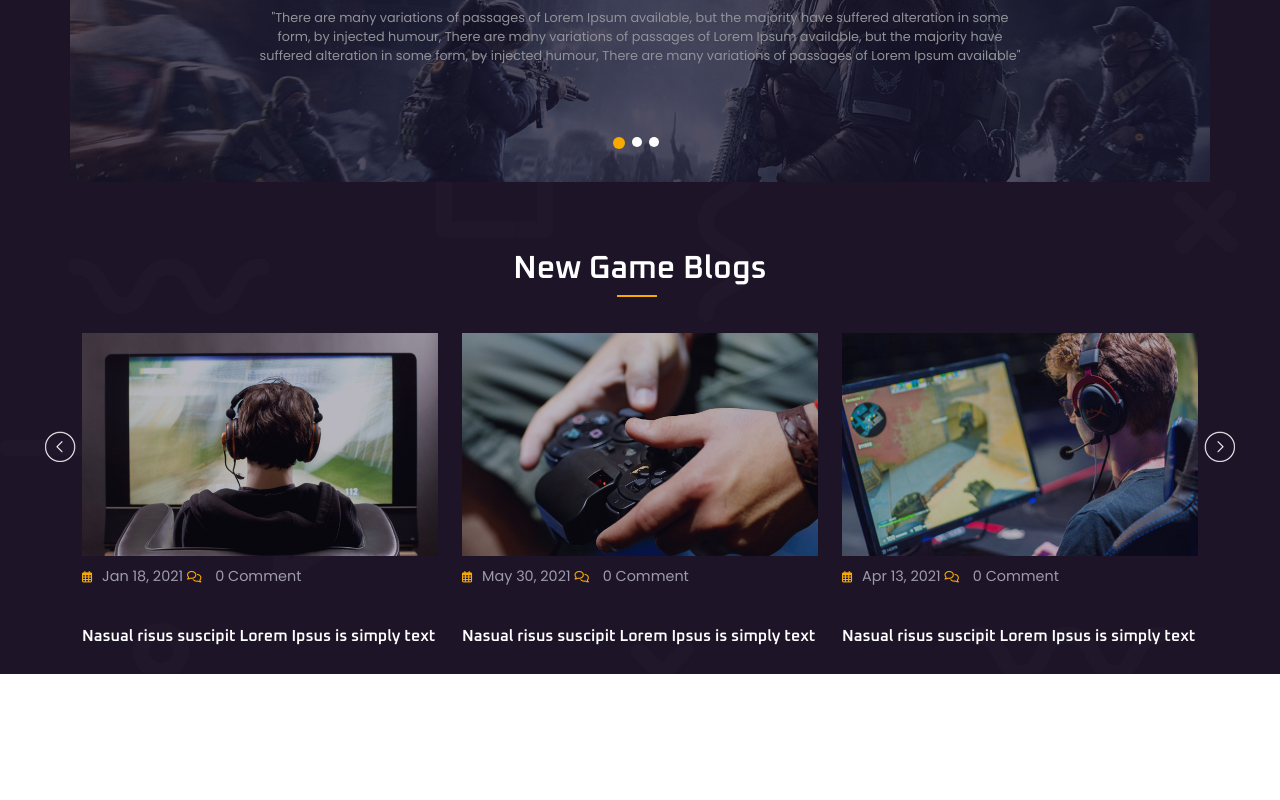
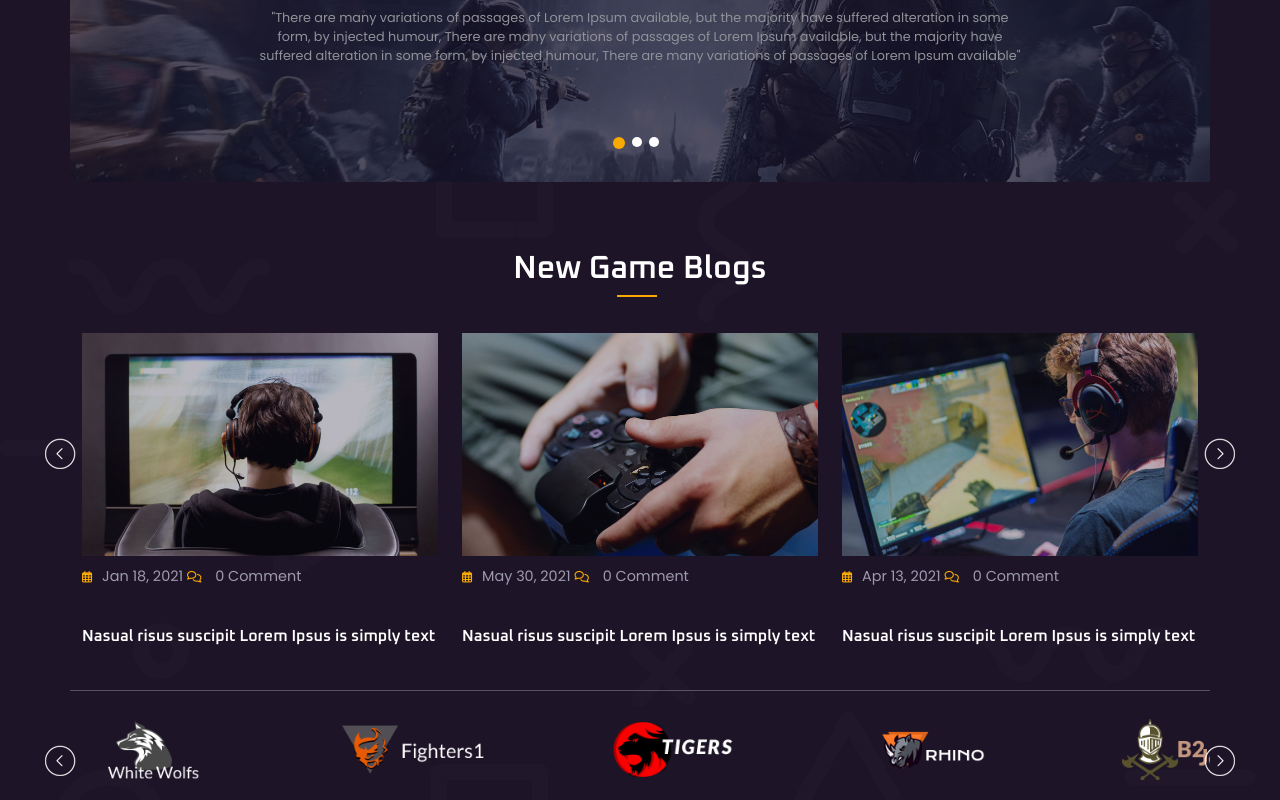
Before and after one commit to MaxPredathor/proj-html-vuejs, a Vue app: page / in a window 1280 px wide. Shown: the part 4001-4801 px from the top of the page. Before the commit the page ends 4675 px from the top, so only its background shows below. Built offline with nearby package versions, Linux system fonts and the light colour scheme.

Commit message:
added last section

```diff
--- a/src/App.vue
+++ b/src/App.vue
@@ -146,7 +146,7 @@
         <div class="dot" :class="{'active-dot': store.slideThreeActive}" @click="scrollQuotes(0, + 2700), switchDotFlags3()"></div>
       </div>
     </section>
-    <section class="container position-relative">
+    <section class="container position-relative pb-3 b-bottom">
       <div class="row mt-5 mb-3 d-flex justify-content-between flex-column align-items-center">
         <h2 class="category">New Game Blogs</h2>
         <div class="small-border position-absolute"></div>
@@ -162,6 +162,16 @@
         <div id="next" class="three" @click="scrollRightBlogs(0, + 440)"></div>
       </div>
     </section>
+    <section class="container position-relative">
+      <div ref="brand" class="row overflow-hidden flex-nowrap mt-2">
+        <BrandCard v-for="item in store.brandImages"
+        :img="item.image"
+        :name="item.name"
+        />
+        <div id="prev" class="three" @click="scrollLeftBrand(0, - 284)"></div>
+        <div id="next" class="three" @click="scrollRightBrand(0, + 284)"></div>
+      </div>
+    </section>
   </main>
 </template>
 
@@ -173,6 +183,7 @@ import VerticalCard from './components/VerticalCard.vue'
 import ProductCard from './components/ProductCard.vue'
 import SliderQuotes from './components/SliderQuotes.vue'
 import BlogsCard from './components/BlogsCard.vue'
+import BrandCard from './components/BrandCard.vue'
   export default {
     name: 'App',
     components: {
@@ -182,6 +193,7 @@ import BlogsCard from './components/BlogsCard.vue'
       ProductCard,
       SliderQuotes,
       BlogsCard,
+      BrandCard,
     },
     data(){
       return{
@@ -189,6 +201,9 @@ import BlogsCard from './components/BlogsCard.vue'
         featuredCounter: 4,
         newArrivalCounter:4,
         bestSellersCounter: 4,
+        dealOfTheDayCounter: 4,
+        blogsCounter: 3,
+        brandCounter: 5,
       }
     },
     methods:{
@@ -203,7 +218,38 @@ import BlogsCard from './components/BlogsCard.vue'
           top: x,
           left: y,
           behavior : "smooth"
-      });
+        });
+        if(store.featured){
+            this.featuredCounter--
+            if(this.featuredCounter < 4){
+              this.featuredCounter = store.featuredProducts.length
+              slider.scrollBy({
+                top: 0,
+                left: + 1980,
+                behavior : "smooth"
+              });
+            }
+          }else if(store.newArrival){
+            this.newArrivalCounter--
+            if(this.newArrivalCounter < 4){
+              this.newArrivalCounter = store.newArrivalProducts.length
+              slider.scrollBy({
+                top: 0,
+                left: + 1980,
+                behavior : "smooth"
+              });
+            }
+          }else{
+            this.bestSellersCounter--
+            if(this.bestSellersCounter < 4){
+              this.bestSellersCounter = store.bestSellersProduct
+              slider.scrollBy({
+                top: 0,
+                left: + 1980,
+                behavior : "smooth"
+              });
+            }
+          }
       },
       scrollRight(x, y){
         const slider = this.$refs.slider
@@ -212,37 +258,37 @@ import BlogsCard from './components/BlogsCard.vue'
           left: y,
           behavior : "smooth"
         });
-        // if(store.featured){
-        //   this.featuredCounter++
-        //   if(this.featuredCounter > store.featuredProducts.length){
-        //     this.featuredCounter = 4
-        //     slider.scrollBy({
-        //       top: 0,
-        //       left: - 1980,
-        //       // behavior : "smooth"
-        //     });
-        //   }
-        // }else if(store.newArrival){
-        //   this.newArrivalCounter++
-        //   if(this.newArrivalCounter > store.newArrivalProducts.length){
-        //     this.newArrivalCounter = 4
-        //     slider.scrollBy({
-        //       top: 0,
-        //       left: - 1980,
-        //       // behavior : "smooth"
-        //     });
-        //   }
-        // }else{
-        //   this.bestSellersCounter++
-        //   if(this.bestSellersCounter > store.bestSellersProduct.length){
-        //     this.bestSellersCounter = 4
-        //     slider.scrollBy({
-        //       top: 0,
-        //       left: - 1980,
-        //       // behavior : "smooth"
-        //     });
-        //   }
-        // }
+        if(store.featured){
+          this.featuredCounter++
+          if(this.featuredCounter > store.featuredProducts.length){
+            this.featuredCounter = 4
+            slider.scrollBy({
+              top: 0,
+              left: - 1980,
+              behavior : "smooth"
+            });
+          }
+        }else if(store.newArrival){
+          this.newArrivalCounter++
+          if(this.newArrivalCounter > store.newArrivalProducts.length){
+            this.newArrivalCounter = 4
+            slider.scrollBy({
+              top: 0,
+              left: - 1980,
+              behavior : "smooth"
+            });
+          }
+        }else{
+          this.bestSellersCounter++
+          if(this.bestSellersCounter > store.bestSellersProduct.length){
+            this.bestSellersCounter = 4
+            slider.scrollBy({
+              top: 0,
+              left: - 1980,
+              behavior : "smooth"
+            });
+          }
+        }
       },
       scrollLeft2(x, y){
         const slider = this.$refs.slider2
@@ -251,6 +297,15 @@ import BlogsCard from './components/BlogsCard.vue'
           left: y,
           behavior : "smooth"
       });
+        this.dealOfTheDayCounter--
+        if(this.dealOfTheDayCounter < 4){
+          this.dealOfTheDayCounter = store.bestSellersProduct.length
+          slider.scrollBy({
+            top: 0,
+            left: + 1980,
+            behavior : "smooth"
+          });
+        }
       },
       scrollRight2(x, y){
         const slider = this.$refs.slider2
@@ -259,6 +314,15 @@ import BlogsCard from './components/BlogsCard.vue'
           left: y,
           behavior : "smooth"
         });
+          this.dealOfTheDayCounter++
+          if(this.dealOfTheDayCounter > store.bestSellersProduct.length){
+            this.dealOfTheDayCounter = 4
+            slider.scrollBy({
+              top: 0,
+              left: - 1980,
+              behavior : "smooth"
+            });
+          }
       },
       scrollLeftBlogs(x, y){
         const slider = this.$refs.blogs
@@ -266,7 +330,16 @@ import BlogsCard from './components/BlogsCard.vue'
           top: x,
           left: y,
           behavior : "smooth"
-      });
+        });
+        this.blogsCounter--
+        if(this.blogsCounter < 3){
+          this.blogsCounter = store.gameBlogs.length
+          slider.scrollBy({
+            top: 0,
+            left: + 3100,
+            behavior : "smooth"
+          });
+        }
       },
       scrollRightBlogs(x, y){
         const slider = this.$refs.blogs
@@ -275,14 +348,78 @@ import BlogsCard from './components/BlogsCard.vue'
           left: y,
           behavior : "smooth"
         });
+        this.blogsCounter++
+        if(this.blogsCounter > store.gameBlogs.length){
+          this.blogsCounter = 3
+          slider.scrollBy({
+            top: 0,
+            left: - 3100,
+            behavior : "smooth"
+          });
+        }
       },
-      scrollQuotes(y, x) {
+      scrollQuotes(y, x){
         const slider = this.$refs.quotes
         slider.scrollTo({
           top: y,
           left: x,
           behavior: "smooth"
         });
+      },
+      scrollLeftBrand(x, y){
+        const slider = this.$refs.brand
+        slider.scrollBy({
+          top: x,
+          left: y,
+          behavior : "smooth"
+        });
+        this.brandCounter--
+        if(this.brandCounter < 5){
+          this.brandCounter = store.brandImages.length
+          slider.scrollBy({
+            top: 0,
+            left: + 1200,
+            behavior : "smooth"
+          });
+        }
+      },
+      scrollRightBrand(x, y){
+        const slider = this.$refs.brand
+        slider.scrollBy({
+          top: x,
+          left: y,
+          behavior : "smooth"
+        });
+        this.brandCounter++
+        if(this.brandCounter > store.brandImages.length){
+          this.brandCounter = 5
+          slider.scrollBy({
+            top: 0,
+            left: - 1200,
+            behavior : "smooth"
+          });
+        }
+      },
+      scrollBrandAutomatic(){
+        setInterval(() =>{
+          const slider = this.$refs.brand
+          slider.scrollBy({
+            top: 0,
+            left: + 400,
+            behavior : "smooth"
+          });
+          this.brandCounter++
+          if(this.brandCounter > store.brandImages.length){
+            this.brandCounter = 5
+            slider.scrollBy({
+              top: 0,
+              left: - 1200,
+              behavior : "smooth"
+            });
+          }
+        }, 2000)
+
+
       },
       switchDotFlags(){
         store.slideOneActive = true
@@ -300,6 +437,9 @@ import BlogsCard from './components/BlogsCard.vue'
         store.slideThreeActive = true
       },
     },
+    created(){
+      this.scrollBrandAutomatic()
+    },
   }
 </script>
 
@@ -312,6 +452,10 @@ import BlogsCard from './components/BlogsCard.vue'
         width: 100%;
         object-fit: contain;
       }
+    }
+
+    .b-bottom{
+      border-bottom: 1px solid #9f9baf73;
     }
 
     #prev{
--- a/src/assets/data/store.js
+++ b/src/assets/data/store.js
@@ -631,4 +631,30 @@ export const store = reactive({
       image: "/images/Rerum-facilis-est-et-exped.jpg",
     },
   ],
+  brandImages: [
+    {
+      image: "/images/brand-01.png",
+      name: "White Wolves",
+    },
+    {
+      image: "/images/brand-02.png",
+      name: "Fighters1",
+    },
+    {
+      image: "/images/brand-03.png",
+      name: "Tigers",
+    },
+    {
+      image: "/images/brand-04.png",
+      name: "Rhino",
+    },
+    {
+      image: "/images/brand-05.png",
+      name: "B2 Jersey",
+    },
+    {
+      image: "/images/brand-01.png",
+      name: "White Wolves",
+    },
+  ],
 });
--- /dev/null
+++ b/src/components/BrandCard.vue
@@ -0,0 +1,27 @@
+<template>
+    <div class="col-3 my-div">
+        <img :src="img" :alt="name">
+    </div>
+</template>
+
+<script>
+    export default {
+        name: 'BrandCard',
+        props:{
+            img: String,
+            name: String,
+        }
+    }
+</script>
+
+<style lang="scss" scoped>
+@use '../assets/styles/partials/variables' as *;
+    .my-div{
+        width: 260px;
+
+        img{
+            width: 60%;
+            padding: 20px 0;
+        }
+    }
+</style>
```
